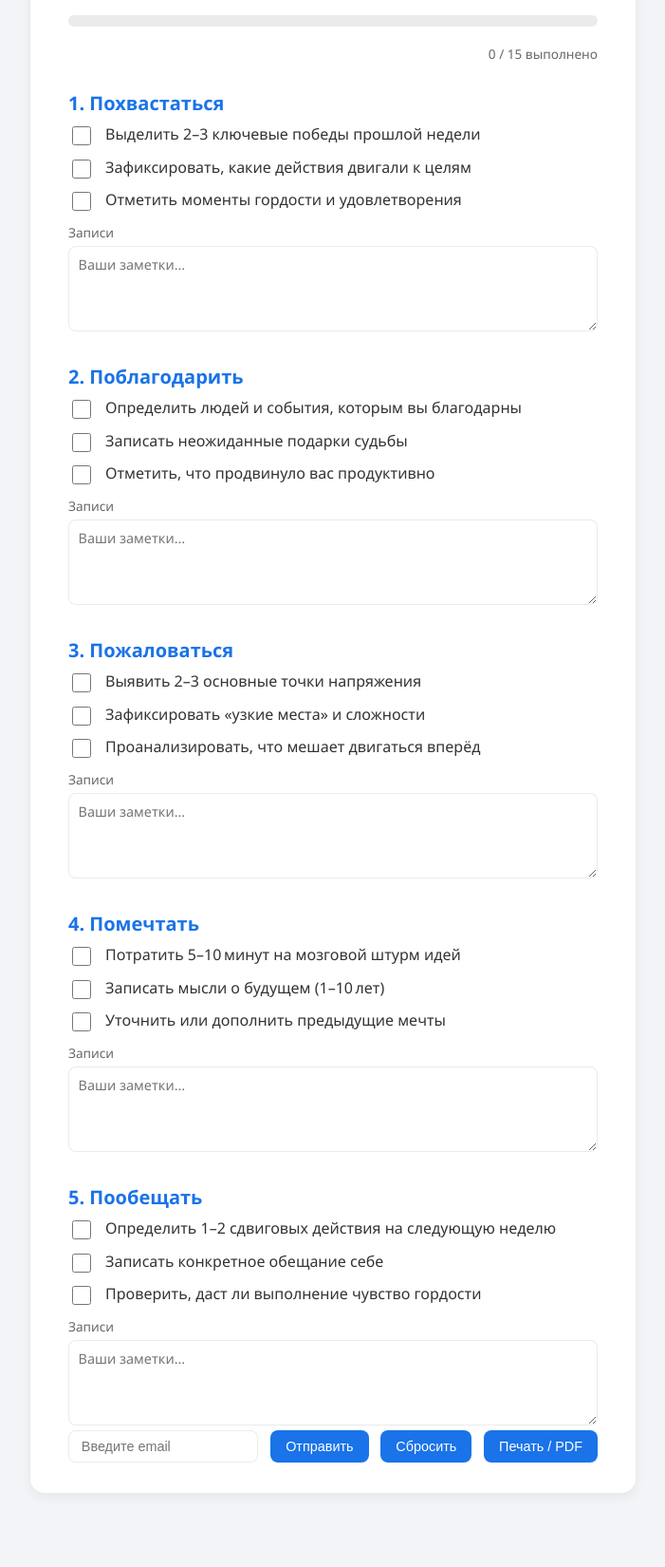
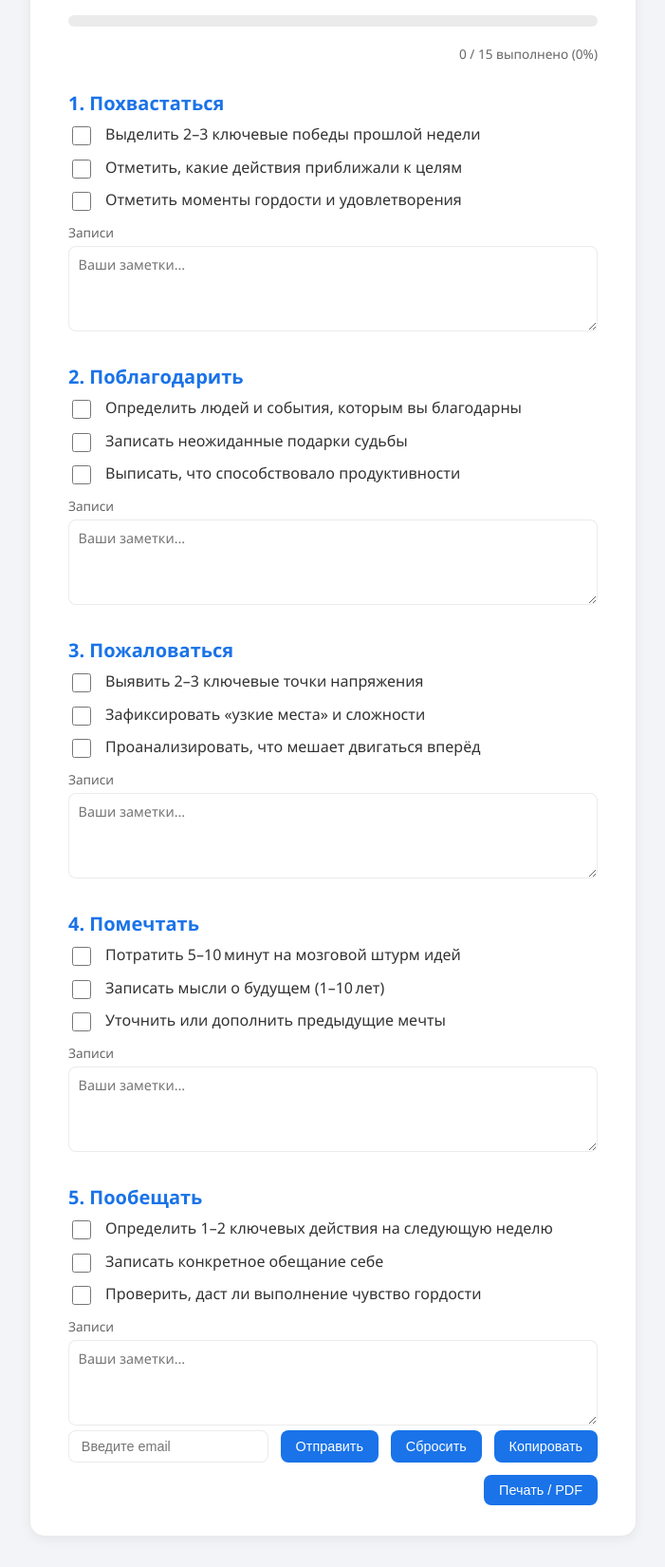
Before and after one commit to Isalin84/5P, a plain HTML site: page index.html in a window 1280 px wide. Shown: the part 295-1945 px from the top of the page at 95% size, without its empty margins (289-990 px from the left). Before the commit the page ends 1900 px from the top, so only its background shows below. Drawn offline with Linux system fonts and the light colour scheme.

Commit message:
feat: enhance checklist page

```diff
--- a/index.html
+++ b/index.html
@@ -195,14 +195,14 @@
     <div class="progress-wrapper" aria-hidden="true">
       <div class="progress-bar" id="progressBar"></div>
     </div>
-    <div class="progress-text" id="progressText" aria-live="polite">0 / 0 выполнено</div>
+    <div class="progress-text" id="progressText" aria-live="polite">0 / 0 выполнено (0%)</div>
 
     <!-- 5‑шаговая структура -->
     <section>
       <h2>1. Похвастаться</h2>
       <ul>
         <li><input type="checkbox" data-id="pride-1" />Выделить 2–3 ключевые победы прошлой недели</li>
-        <li><input type="checkbox" data-id="pride-2" />Зафиксировать, какие действия двигали к целям</li>
+        <li><input type="checkbox" data-id="pride-2" />Отметить, какие действия приближали к целям</li>
         <li><input type="checkbox" data-id="pride-3" />Отметить моменты гордости и удовлетворения</li>
       </ul>
       <label for="notes-pride" class="notes-label">Записи</label>
@@ -214,7 +214,7 @@
       <ul>
         <li><input type="checkbox" data-id="thanks-1" />Определить людей и события, которым вы благодарны</li>
         <li><input type="checkbox" data-id="thanks-2" />Записать неожиданные подарки судьбы</li>
-        <li><input type="checkbox" data-id="thanks-3" />Отметить, что продвинуло вас продуктивно</li>
+        <li><input type="checkbox" data-id="thanks-3" />Выписать, что способствовало продуктивности</li>
       </ul>
       <label for="notes-thanks" class="notes-label">Записи</label>
       <textarea id="notes-thanks" class="notes" data-id="notes-thanks" placeholder="Ваши заметки…"></textarea>
@@ -223,7 +223,7 @@
     <section>
       <h2>3. Пожаловаться</h2>
       <ul>
-        <li><input type="checkbox" data-id="complain-1" />Выявить 2–3 основные точки напряжения</li>
+        <li><input type="checkbox" data-id="complain-1" />Выявить 2–3 ключевые точки напряжения</li>
         <li><input type="checkbox" data-id="complain-2" />Зафиксировать «узкие места» и сложности</li>
         <li><input type="checkbox" data-id="complain-3" />Проанализировать, что мешает двигаться вперёд</li>
       </ul>
@@ -245,7 +245,7 @@
     <section>
       <h2>5. Пообещать</h2>
       <ul>
-        <li><input type="checkbox" data-id="promise-1" />Определить 1–2 сдвиговых действия на следующую неделю</li>
+        <li><input type="checkbox" data-id="promise-1" />Определить 1–2 ключевых действия на следующую неделю</li>
         <li><input type="checkbox" data-id="promise-2" />Записать конкретное обещание себе</li>
         <li><input type="checkbox" data-id="promise-3" />Проверить, даст ли выполнение чувство гордости</li>
       </ul>
@@ -258,6 +258,7 @@
       <input type="email" id="emailInput" class="email-input" placeholder="Введите email" aria-label="Email для отправки" />
       <button class="btn" id="sendBtn" aria-label="Отправить чек‑лист на email">Отправить</button>
       <button class="btn" id="resetBtn" aria-label="Сбросить отметки чек‑листа">Сбросить</button>
+      <button class="btn" id="copyBtn" aria-label="Скопировать результаты в буфер">Копировать</button>
       <button class="btn" id="printBtn" aria-label="Распечатать или сохранить в PDF">Печать / PDF</button>
     </div>
   </main>
@@ -289,7 +290,7 @@
       const percent = Math.round((completed / total) * 100);
       progressBar.style.width = `${percent}%`;
       progressBar.setAttribute("aria-valuenow", percent);
-      progressText.textContent = `${completed} / ${total} выполнено`;
+      progressText.textContent = `${completed} / ${total} выполнено (${percent}%)`;
     }
 
     // Инициализация чекбоксов из localStorage
@@ -327,14 +328,7 @@
       updateProgress();
     });
 
-    // ---------- Отправка на email ----------
-    document.getElementById('sendBtn').addEventListener('click', () => {
-      const email = document.getElementById('emailInput').value.trim();
-      if (!email) {
-        alert('Введите email для отправки.');
-        return;
-      }
-
+    function buildOutputLines() {
       const sections = Array.from(document.querySelectorAll('section'));
       const lines = [];
       lines.push('Чек‑лист «Стратегическая суббота»');
@@ -354,6 +348,18 @@
           lines.push('Заметки: ' + noteArea.value.trim());
         }
       });
+      return lines;
+    }
+
+    // ---------- Отправка на email ----------
+    document.getElementById('sendBtn').addEventListener('click', () => {
+      const email = document.getElementById('emailInput').value.trim();
+      if (!email) {
+        alert('Введите email для отправки.');
+        return;
+      }
+
+      const lines = buildOutputLines();
 
       const mailtoLink =
         `mailto:${encodeURIComponent(email)}?subject=` +
@@ -362,6 +368,15 @@
       window.location.href = mailtoLink;
     });
 
+    document.getElementById('copyBtn').addEventListener('click', async () => {
+      const lines = buildOutputLines();
+      try {
+        await navigator.clipboard.writeText(lines.join('\n'));
+      } catch (err) {
+        alert('Не удалось скопировать текст');
+      }
+    });
+
     document.getElementById("printBtn").addEventListener("click", () => {
       window.print();
     });
```
